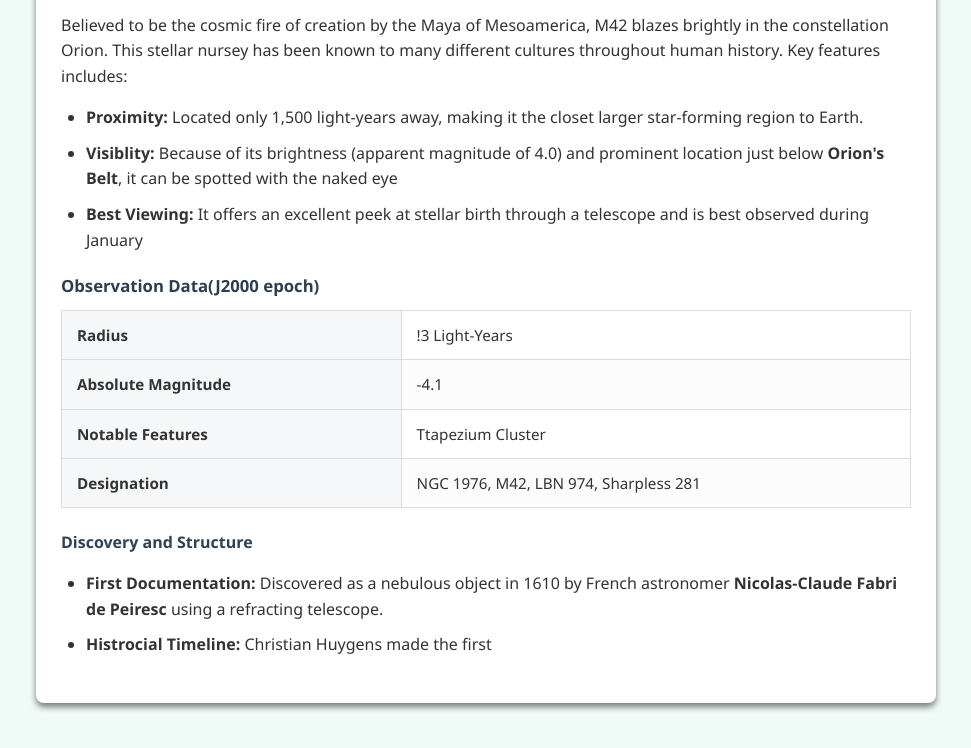
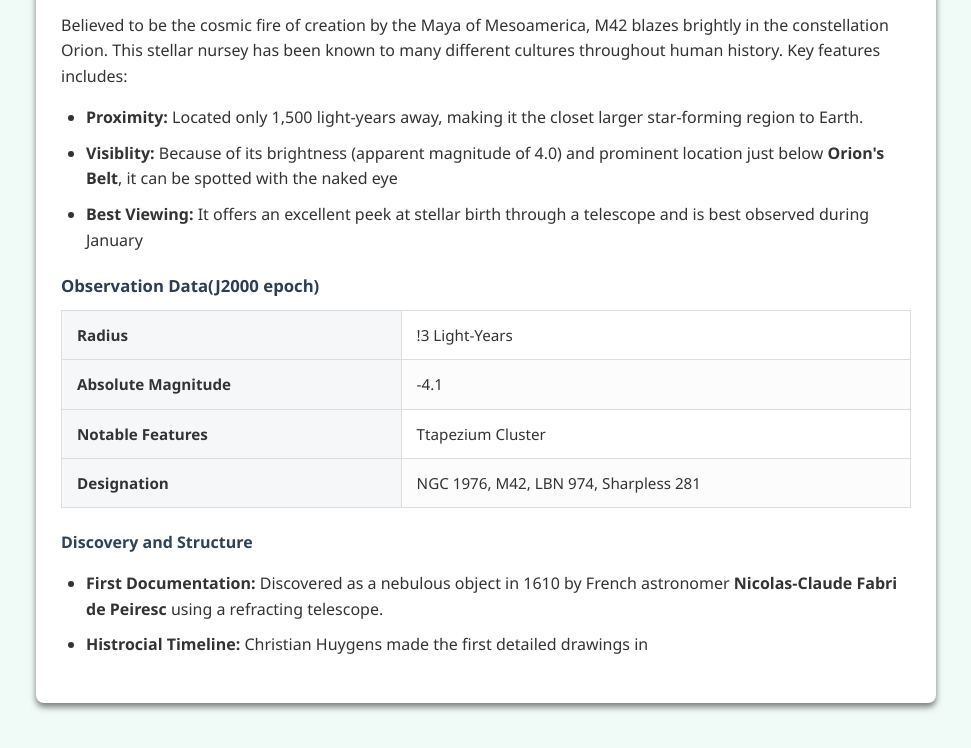
Before and after one commit to bhaskarvar47-web/The-Cosmic-Cloud-main, a plain HTML site: page index.html in a window 1280 px wide. Shown: the part 1281-2029 px from the top of the page, without its empty margins (154-1125 px from the left). Drawn offline with nearby package versions, Linux system fonts and the light colour scheme.

Commit message:
1st commit

```diff
--- a/index.html
+++ b/index.html
@@ -210,7 +210,7 @@
                 <h4>Discovery and Structure</h4>
                 <ul>
                     <li><b>First Documentation:</b> Discovered as a nebulous object in 1610 by French astronomer <b>Nicolas-Claude Fabri de Peiresc</b> using a refracting telescope.</li>
-                    <li><b>Histrocial Timeline:</b> Christian Huygens made the first </li>
+                    <li><b>Histrocial Timeline:</b> Christian Huygens made the first detailed drawings in </li>
                 </ul>
             </article>
         </section>
```
